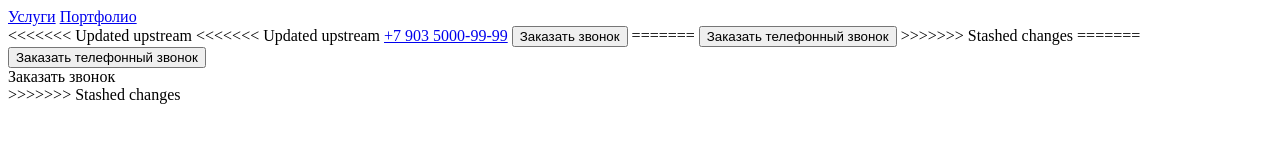
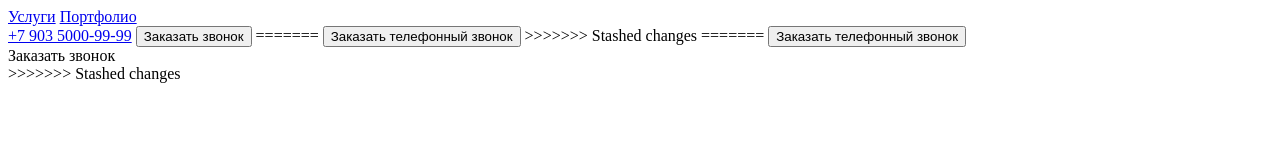
Before and after one commit to Akellamedeo/special-app, a plain HTML site: page index.html in a window 1280 px wide. Drawn offline with Linux system fonts and the light colour scheme.

Commit message:
change new save

```diff
--- a/index.html
+++ b/index.html
@@ -14,8 +14,6 @@
             <a href="#portfolio">Портфолио</a>
         </nav>
         <div>
-<<<<<<< Updated upstream
-<<<<<<< Updated upstream
              <a href="tel:+790350009999">+7 903 5000-99-99</a>
             <button>Заказать звонок</button>
 =======
```
